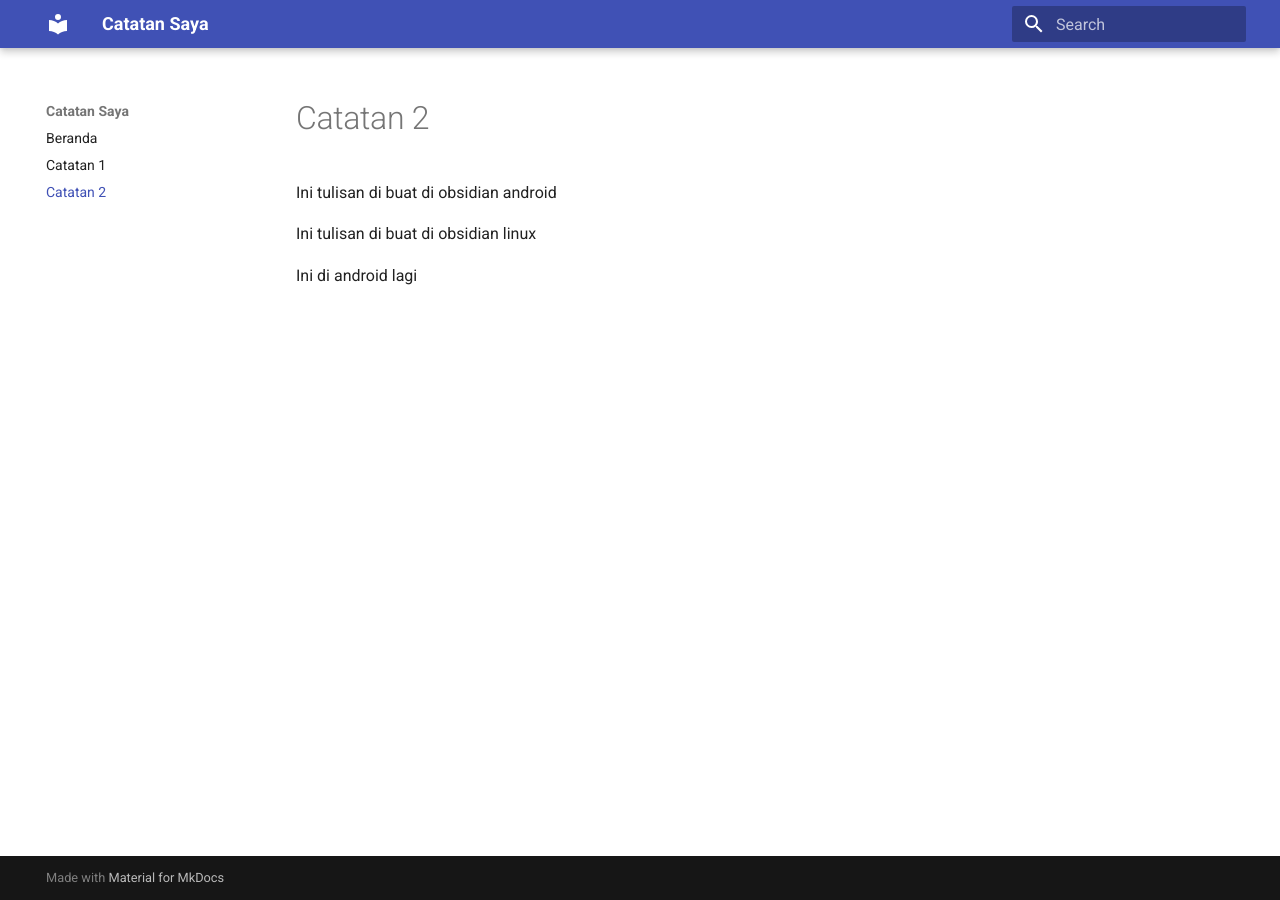
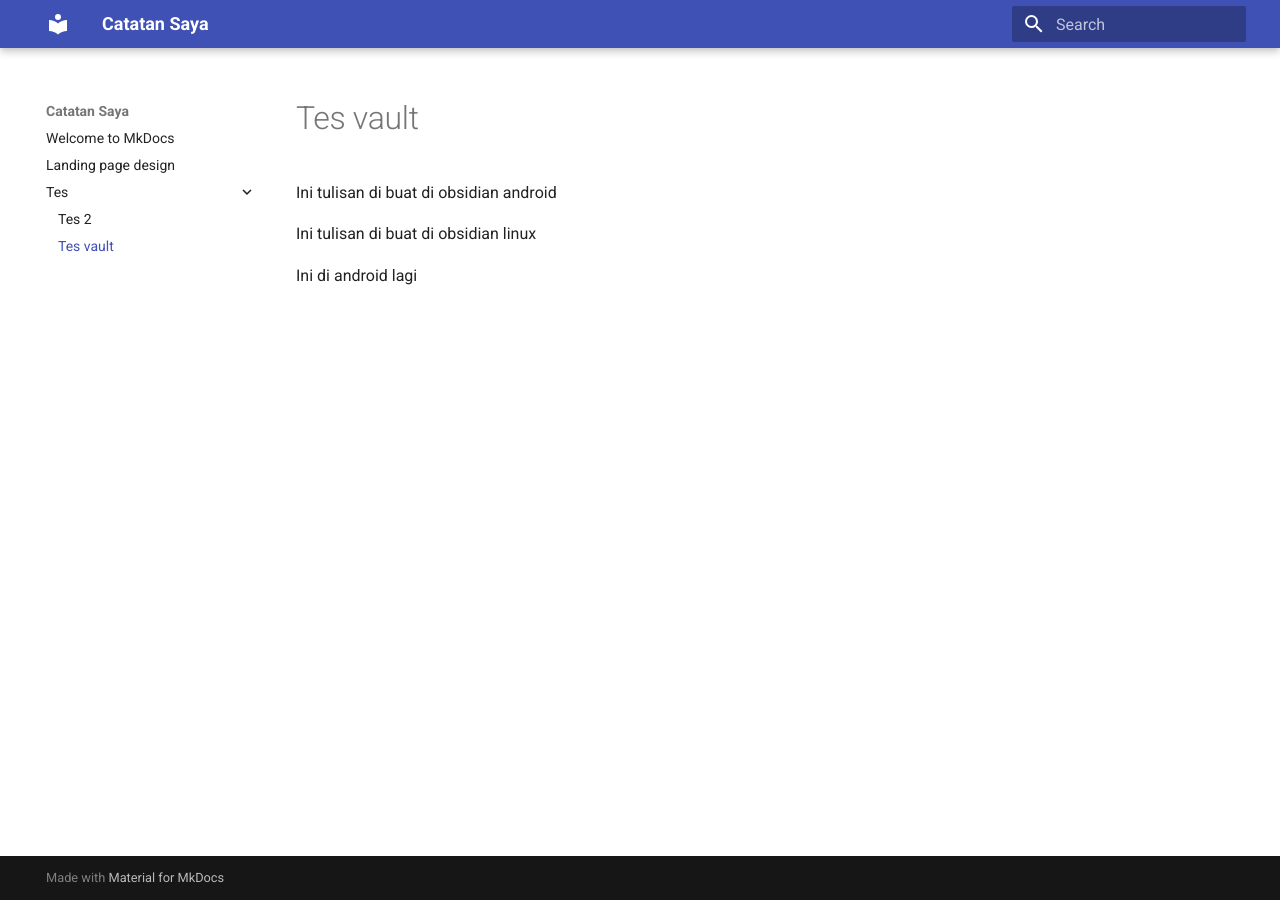
Before and after one commit to dy-nata/mkdocsMyNotes, an MkDocs documentation site: the page built from docs/tes/Tes vault.md, in a window 1280 px wide. Built offline with MkDocs 1.6.1 and Material for MkDocs 9.7.7, drawn with Linux system fonts in a browser that asks for light colours.

```diff
--- a/mkdocs.yml
+++ b/mkdocs.yml
@@ -1,9 +1,6 @@
 site_name: "Catatan Saya"
 theme:
   name: "material"
-nav:
-  - Beranda: index.md
-  - Catatan 1: Landing page design.md
-  - Catatan 2: Tes vault.md
 plugins:
   - search
+  - awesome-pages
```
Also changed, not shown: docs/tes/Tes 2.md (renamed from docs/Tes 2.md), docs/tes/Tes vault.md (renamed from docs/Tes vault.md), 1 other file.
